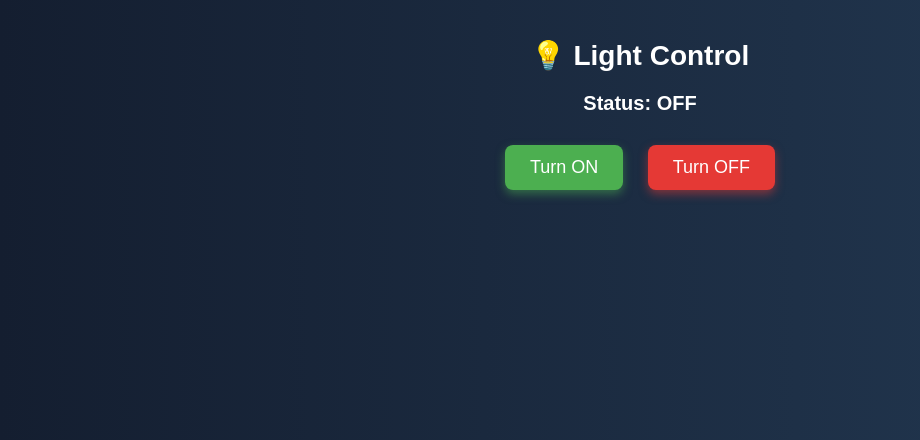
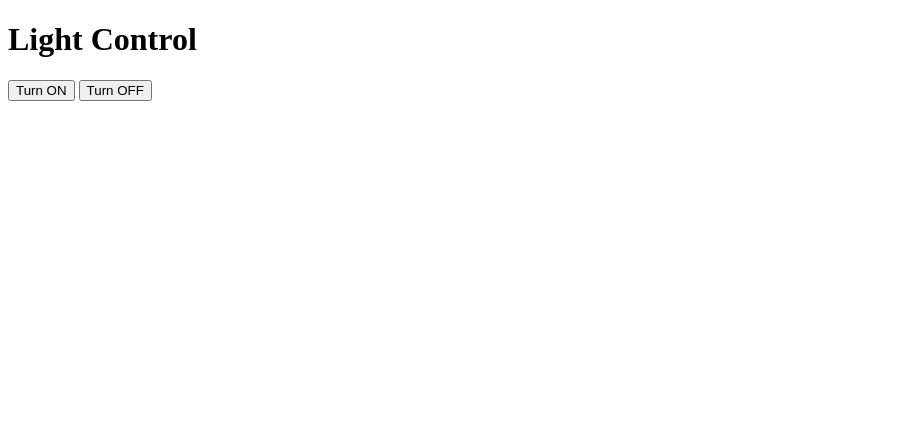
Before and after one commit to Haruto69/Smart-appliance, a Flask app: template templates/light.html in a window 1280 px wide. Shown: the top 440 px of the page, without its empty margins (0-920 px from the left). Run offline with Flask 3, Linux system fonts and the light colour scheme; the template is opened without the code that fills it, so the values that code supplies are empty.

Commit message:
Update light.html

```diff
--- a/templates/light.html
+++ b/templates/light.html
@@ -3,50 +3,26 @@
 <head>
     <meta charset="UTF-8">
     <meta name="viewport" content="width=device-width, initial-scale=1.0">
-    <title>Smart Campus - Light Control</title>
-    <link rel="stylesheet" href="{{ url_for('static', filename='styles.css') }}">
+    <title>Light Control</title>
 </head>
 <body>
-
-    <div class="container">
-        <h1>💡 Light Control</h1>
-
-        <div class="light-container">
-            <div class="bulb" id="bulb"></div>
-        </div>
-
-        <p class="status" id="status">Status: OFF</p>
-
-        <div class="button-group">
-            <button class="on" onclick="toggleLight('on')">Turn ON</button>
-            <button class="off" onclick="toggleLight('off')">Turn OFF</button>
-        </div>
-    </div>
+    <h1>Light Control</h1>
+    <button onclick="controlLight('on')">Turn ON</button>
+    <button onclick="controlLight('off')">Turn OFF</button>
+    <p id="status"></p>
 
     <script>
-        function toggleLight(state) {
-            let bulb = document.getElementById('bulb');
-            let statusText = document.getElementById('status');
-
-            // Update UI immediately
-            if (state === 'on') {
-                bulb.classList.add("on");
-                statusText.innerText = "Status: ON";
-            } else {
-                bulb.classList.remove("on");
-                statusText.innerText = "Status: OFF";
-            }
-
-            // Send request to Flask backend
-            fetch('/control/light/' + state, {
-                method: 'POST',
-                headers: { 'Content-Type': 'application/json' }
-            })
-            .then(response => response.json())
-            .then(data => console.log(data))
-            .catch(error => console.error('Error:', error));
+        function controlLight(state) {
+            fetch(`/control/light/${state}`, { method: "POST" })
+                .then(response => response.json())
+                .then(data => {
+                    document.getElementById("status").innerText = data.status || data.error;
+                })
+                .catch(error => {
+                    console.error("Error:", error);
+                    document.getElementById("status").innerText = "Failed to send request.";
+                });
         }
     </script>
-
 </body>
 </html>
```
